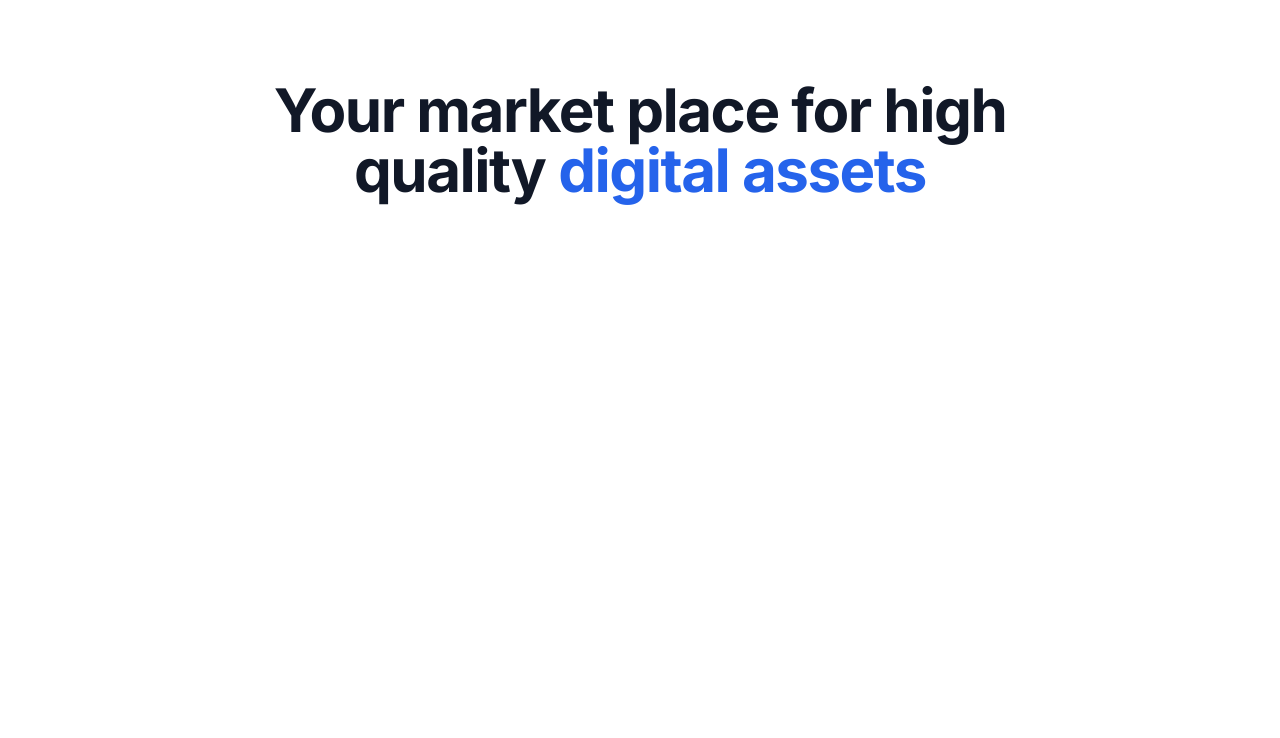
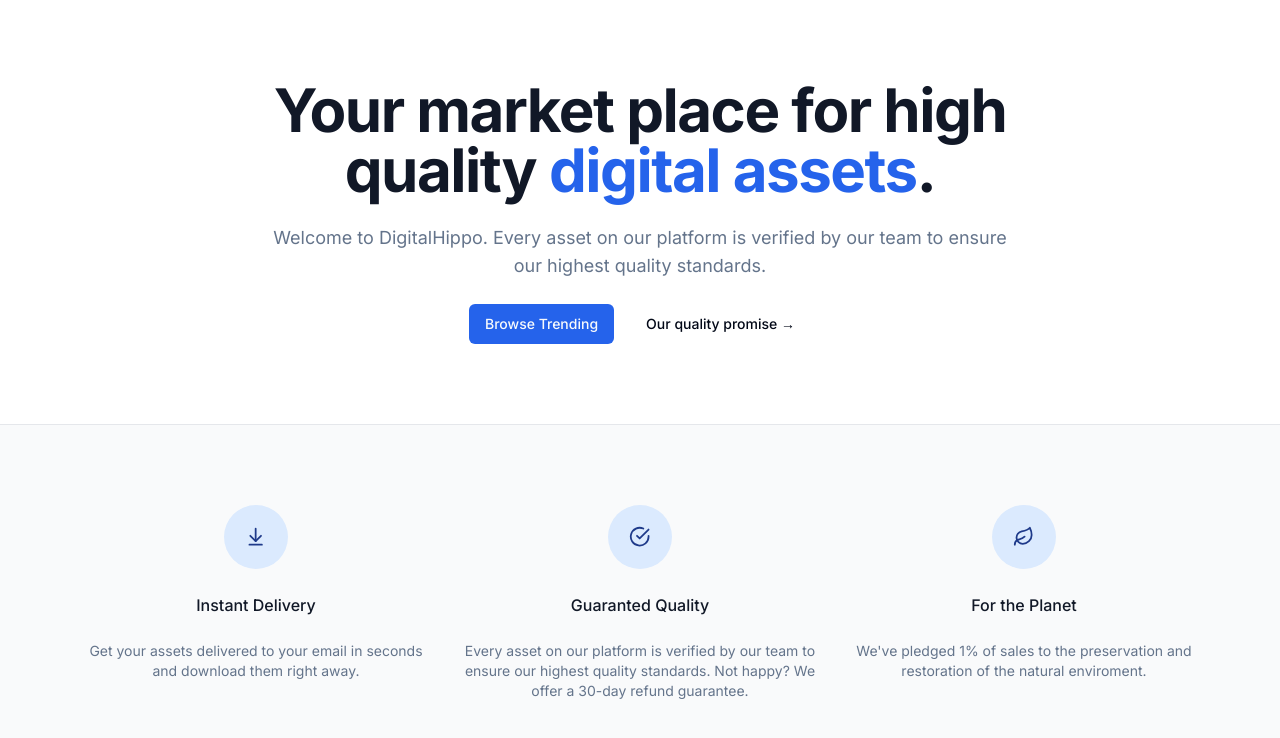
Before and after one commit to Beamlak996/nextjs14-digital-marketplace, a Next.js app: page / in a window 1280 px wide. Shown: the top 738 px of the page. Built offline with nearby package versions, Linux system fonts and the light colour scheme.

Commit message:
Creating Landing Page

```diff
--- a/app/page.tsx
+++ b/app/page.tsx
@@ -1,13 +1,39 @@
 import { MaxWidthWrapper } from "@/components/max-width-wrapper";
+import { PerkInfo } from "@/components/perk-info";
+import { Button, buttonVariants } from "@/components/ui/button";
+import Link from "next/link";
+
+
 
 export default function Home() {
   return (
-    <MaxWidthWrapper>
-      <div className="py-20 mx-auto text-center flex flex-col items-center max-w-3xl" >
-        <h1 className="text-4xl font-bold tracking-tight text-gray-900 sm:text-6xl" >
-          Your market place for high quality <span className="text-blue-600" >digital assets</span>
-        </h1>
-      </div>
-    </MaxWidthWrapper>
-  )
+    <>
+      <MaxWidthWrapper>
+        <div className="py-20 mx-auto text-center flex flex-col items-center max-w-3xl">
+          <h1 className="text-4xl font-bold tracking-tight text-gray-900 sm:text-6xl">
+            Your market place for high quality{" "}
+            <span className="text-blue-600">digital assets</span>.
+          </h1>
+          <p className="mt-6 text-lg max-w-prose text-muted-foreground">
+            Welcome to DigitalHippo. Every asset on our platform is verified by
+            our team to ensure our highest quality standards.
+          </p>
+          <div className="flex flex-col sm:flex-row gap-4 mt-6">
+            <Link href="/products" className={buttonVariants()}>
+              Browse Trending
+            </Link>
+            <Button variant="ghost">Our quality promise &rarr;</Button>
+          </div>
+        </div>
+        {/* TODO: List Products */}
+      </MaxWidthWrapper>
+      <section className="border-t border-gray-200 bg-gray-50" >
+        <MaxWidthWrapper className="py-20" >
+          <div className="grid grid-cols-1 gap-y-12 sm:grid-cols-2 sm:gap-x-6 lg:gap-x-8 lg:grid-cols-3 lg:gap-y-0" >
+            <PerkInfo />
+          </div>
+        </MaxWidthWrapper>
+      </section>
+    </>
+  );
 }
--- /dev/null
+++ b/components/perk-info.tsx
@@ -0,0 +1,47 @@
+import { ArrowDownToLine, CheckCircle, Leaf } from "lucide-react";
+
+const perks = [
+  {
+    name: "Instant Delivery",
+    Icon: ArrowDownToLine,
+    description:
+      "Get your assets delivered to your email in seconds and download them right away.",
+  },
+  {
+    name: "Guaranted Quality",
+    Icon: CheckCircle,
+    description:
+      "Every asset on our platform is verified by our team to ensure our highest quality standards. Not happy? We offer a 30-day refund guarantee.",
+  },
+  {
+    name: "For the Planet",
+    Icon: Leaf,
+    description:
+      "We've pledged 1% of sales to the preservation and restoration of the natural enviroment.",
+  },
+];
+
+export const PerkInfo = () => {
+  return (
+    <>
+      {perks.map((perk) => (
+        <div
+          key={perk.name}
+          className="text-center md:flex md:items-start md:text-left lg:block lg:text-center"
+        >
+          <div className="md:flex-shrink-0 flex justify-center">
+            <div className="h-16 w-16 flex items-center justify-center rounded-full bg-blue-100 text-blue-900">
+              {<perk.Icon className="w-1/3 h-1/3" />}
+            </div>
+          </div>
+          <div className="mt-6 md:ml-4 md:mt-0 lg:ml-0 lg:mt-6">
+            <h3 className="text-base font-medium text-gray-900">{perk.name}</h3>
+            <p className="mt-6 text-sm text-muted-foreground">
+              {perk.description}
+            </p>
+          </div>
+        </div>
+      ))}
+    </>
+  );
+};
--- /dev/null
+++ b/components/ui/button.tsx
@@ -0,0 +1,56 @@
+import * as React from "react"
+import { Slot } from "@radix-ui/react-slot"
+import { cva, type VariantProps } from "class-variance-authority"
+
+import { cn } from "@/lib/utils"
+
+const buttonVariants = cva(
+  "inline-flex items-center justify-center whitespace-nowrap rounded-md text-sm font-medium ring-offset-background transition-colors focus-visible:outline-none focus-visible:ring-2 focus-visible:ring-ring focus-visible:ring-offset-2 disabled:pointer-events-none disabled:opacity-50",
+  {
+    variants: {
+      variant: {
+        default: "bg-primary text-primary-foreground hover:bg-primary/90",
+        destructive:
+          "bg-destructive text-destructive-foreground hover:bg-destructive/90",
+        outline:
+          "border border-input bg-background hover:bg-accent hover:text-accent-foreground",
+        secondary:
+          "bg-secondary text-secondary-foreground hover:bg-secondary/80",
+        ghost: "hover:bg-accent hover:text-accent-foreground",
+        link: "text-primary underline-offset-4 hover:underline",
+      },
+      size: {
+        default: "h-10 px-4 py-2",
+        sm: "h-9 rounded-md px-3",
+        lg: "h-11 rounded-md px-8",
+        icon: "h-10 w-10",
+      },
+    },
+    defaultVariants: {
+      variant: "default",
+      size: "default",
+    },
+  }
+)
+
+export interface ButtonProps
+  extends React.ButtonHTMLAttributes<HTMLButtonElement>,
+    VariantProps<typeof buttonVariants> {
+  asChild?: boolean
+}
+
+const Button = React.forwardRef<HTMLButtonElement, ButtonProps>(
+  ({ className, variant, size, asChild = false, ...props }, ref) => {
+    const Comp = asChild ? Slot : "button"
+    return (
+      <Comp
+        className={cn(buttonVariants({ variant, size, className }))}
+        ref={ref}
+        {...props}
+      />
+    )
+  }
+)
+Button.displayName = "Button"
+
+export { Button, buttonVariants }
--- a/package.json
+++ b/package.json
@@ -9,6 +9,7 @@
     "lint": "next lint"
   },
   "dependencies": {
+    "@radix-ui/react-slot": "^1.0.2",
     "class-variance-authority": "^0.7.0",
     "clsx": "^2.0.0",
     "lucide-react": "^0.298.0",
```
Also changed, not shown: 1 other file (tests, documents, lock files or other folders).
